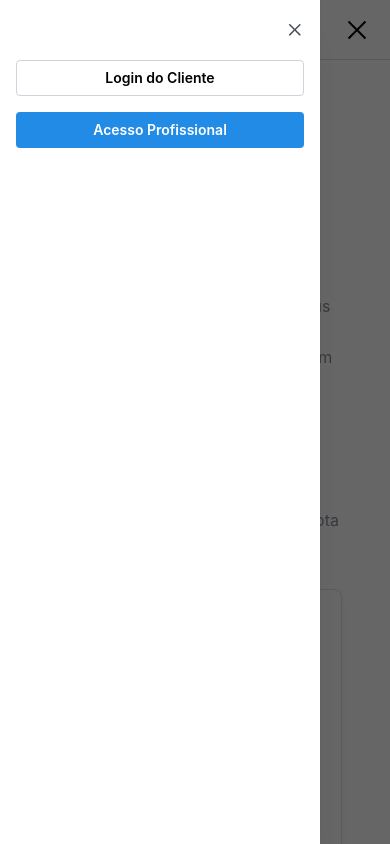
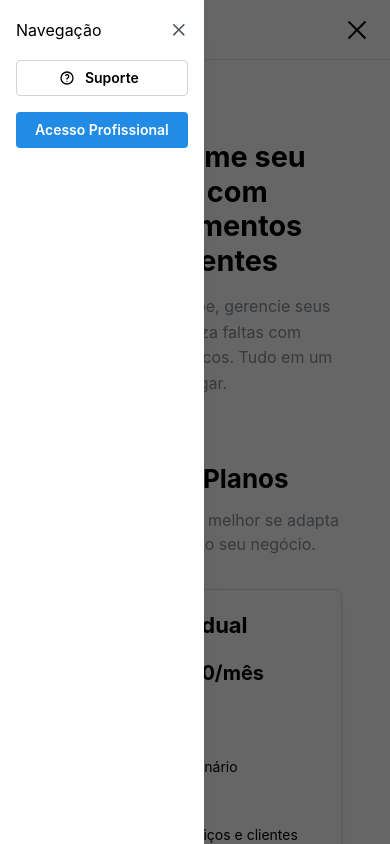
Before and after one commit to vsgner007/Projeto-Agendamento, a React (Create React App) app in the folder frontend/: page / in a window 390 px wide. Both pictures are taken after a click on the button 357 px from the left and 29 px from the top of the page. Shown: the top 844 px of the page. Built offline with nearby package versions, Linux system fonts and the light colour scheme.

Commit message:
Atualização responsividade mobile

```diff
--- a/frontend/src/pages/LandingPage.js
+++ b/frontend/src/pages/LandingPage.js
@@ -80,7 +80,6 @@ function LandingPage() {
 
           {/* MENU DESKTOP */}
           <Group visibleFrom="sm">
-            {/* 2. Botão de Suporte Adicionado */}
             <Button
               component="a"
               href="mailto: vsgner032@gmail.com"
@@ -98,16 +97,17 @@ function LandingPage() {
           <Burger opened={opened} onClick={toggle} hiddenFrom="sm" />
         </Group>
 
-        {/* MENU MOBILE */}
-        <Drawer opened={opened} onClose={close} padding="md" size="xs">
+        {/* --- MENU MOBILE CORRIGIDO --- */}
+        <Drawer opened={opened} onClose={close} padding="md" size="auto" title="Navegação">
           <Stack>
             <Button
-              component={Link}
-              to="/cliente/login"
+              component="a"
+              href="mailto: vsgner032@gmail.com"
               variant="default"
+              leftSection={<IconHelp size={16} />}
               onClick={close}
             >
-              Login do Cliente
+              Suporte
             </Button>
             <Button component={Link} to="/login" onClick={close}>
               Acesso Profissional
```
Also changed, not shown: 1 other file (tests, documents, lock files or other folders).
